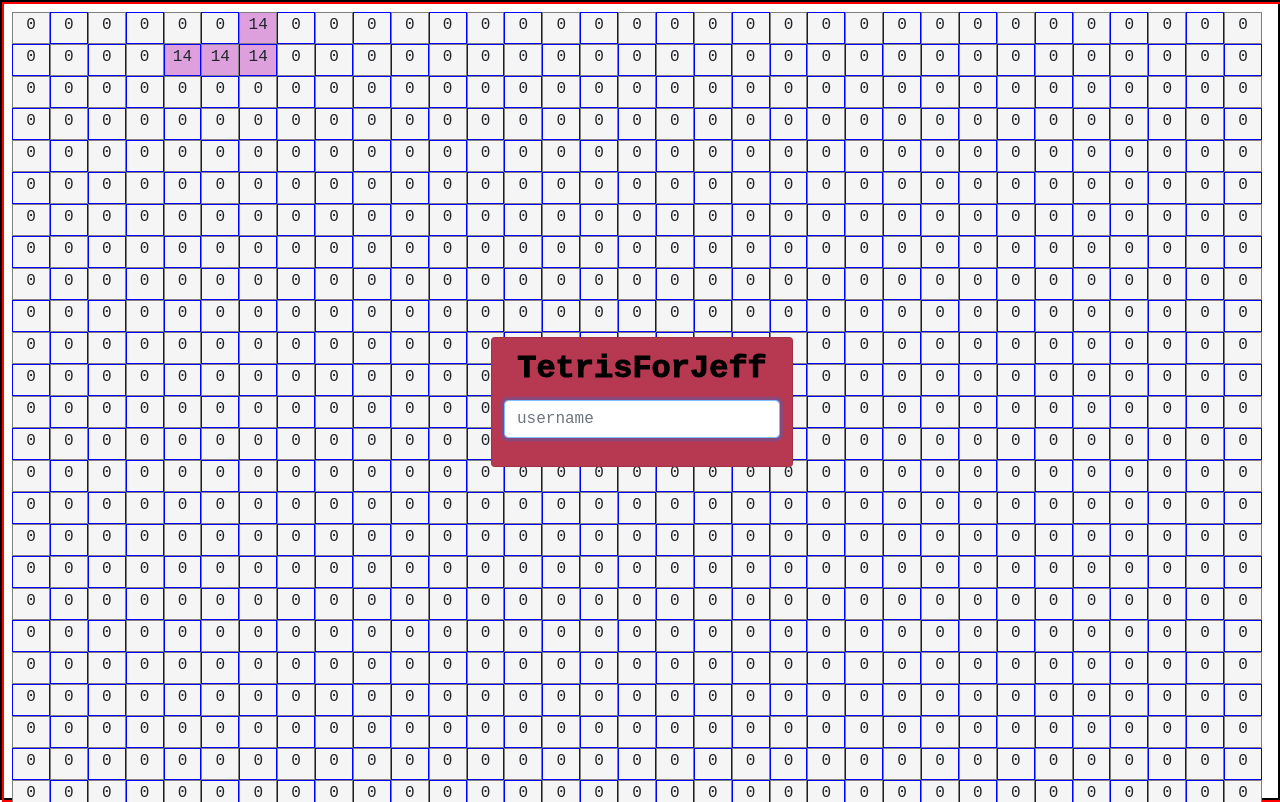
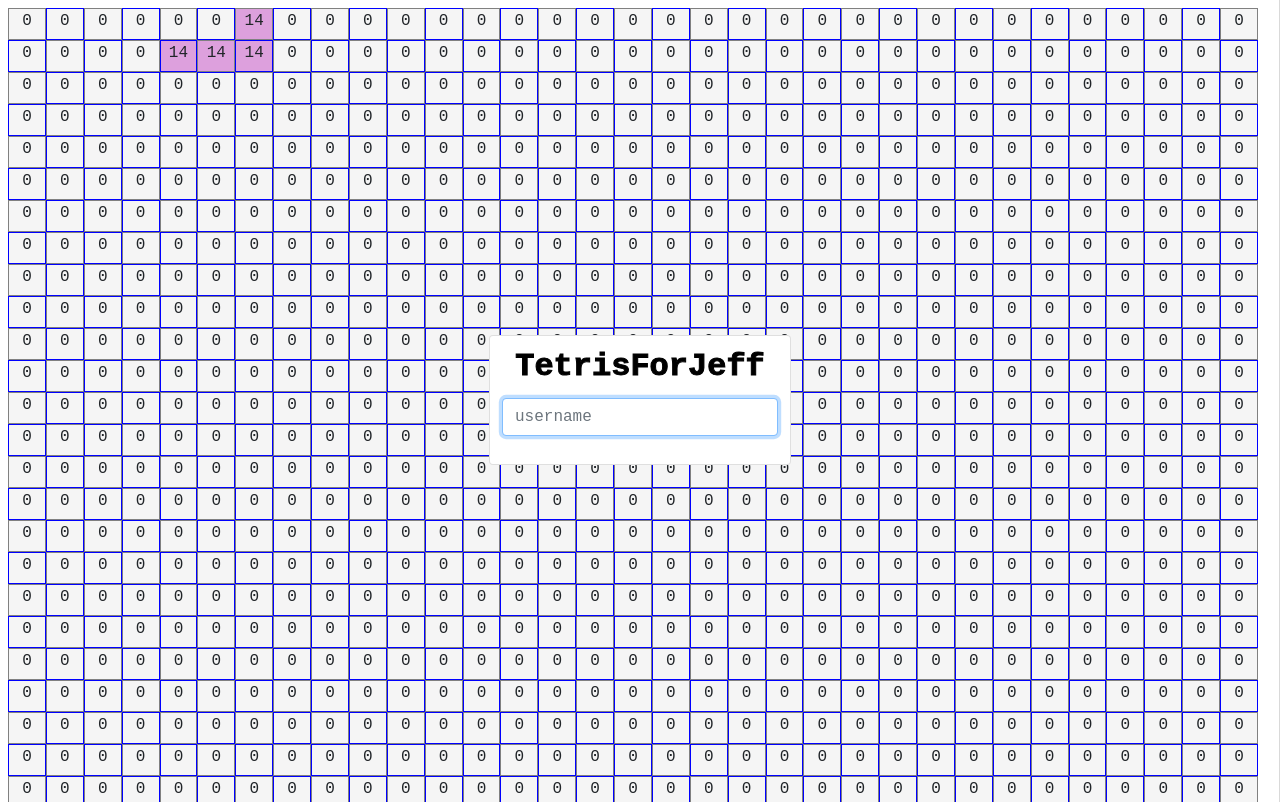
Before and after one commit to arive-de/Red_tetris, a React app: page / in a window 1280 px wide. Built offline with nearby package versions, Linux system fonts and the light colour scheme; no server answers.

Commit message:
push white background

```diff
--- a/index.html
+++ b/index.html
@@ -10,7 +10,6 @@
         height: 100%;
         width: 100%;
         margin: 0;
-        border: 1px solid black;
       }
     </style>
   </head>
--- a/src/client/components/Home.scss
+++ b/src/client/components/Home.scss
@@ -1,5 +1,5 @@
 #home-box {
-  border: 2px solid red;
+  // border: 2px solid red;
   height: 100%;
   width: 100%;
   position: absolute;
--- a/src/client/components/Menu.scss
+++ b/src/client/components/Menu.scss
@@ -16,7 +16,7 @@ button {
 }
 
 #gameContainer {
-  border: 2px solid red;
+  // border: 2px solid red;
   height: 90%;
   width: 80%;
   max-width: 1000px;
--- a/src/client/containers/app.scss
+++ b/src/client/containers/app.scss
@@ -39,5 +39,5 @@ h5 {
 }
 
 .card-container, .card {
-    background-color: rgb(182, 56, 81);
+    // background-color: rgb(182, 56, 81);
 }
```
Also changed, not shown: src/client/components/SearchPlayer.scss (+0 -9 lines).
